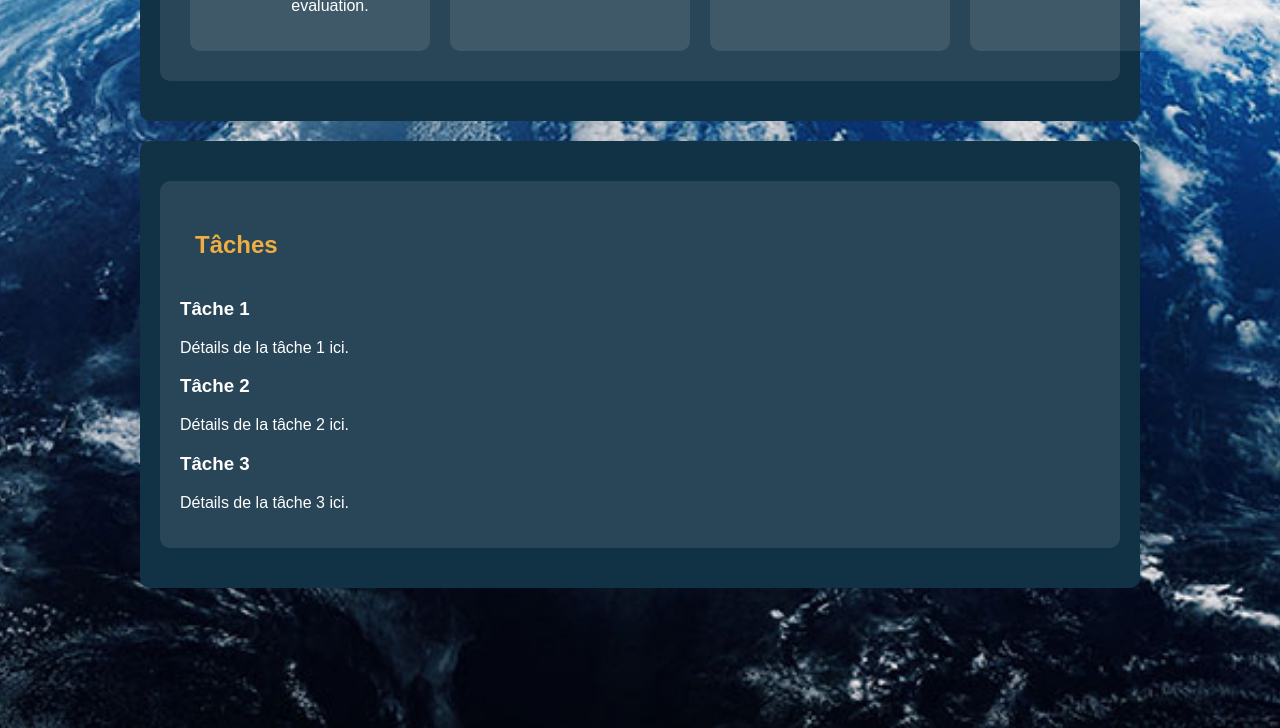
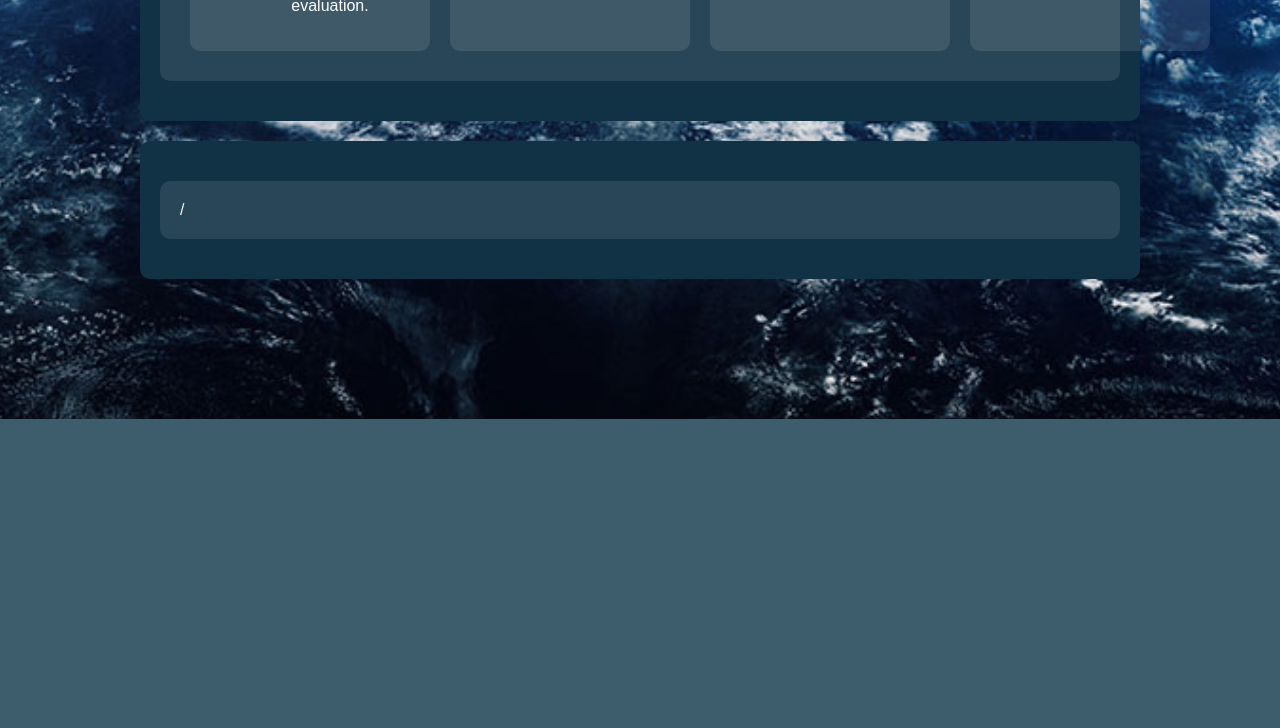
Before and after one commit to clementinegrethen/Clementine-Grethen-Thesis, a plain HTML site: page index.html in a window 1280 px wide. Shown: the part 2328-3056 px from the top of the page. After the commit the page ends 2747 px from the top, so only its background shows below. Drawn offline with Linux system fonts and the light colour scheme; files whose address does not match are found by name.

Commit message:
Update index.html

```diff
--- a/index.html
+++ b/index.html
@@ -142,13 +142,7 @@
 
             <div class="content-container">
                 <section id="tasks" class="card">
-                    <h2>Tâches</h2>
-                    <h3>Tâche 1</h3>
-                    <p>Détails de la tâche 1 ici.</p>
-                    <h3>Tâche 2</h3>
-                    <p>Détails de la tâche 2 ici.</p>
-                    <h3>Tâche 3</h3>
-                    <p>Détails de la tâche 3 ici.</p>
+                   /
                 </section>
             </div>
         </main>
```
